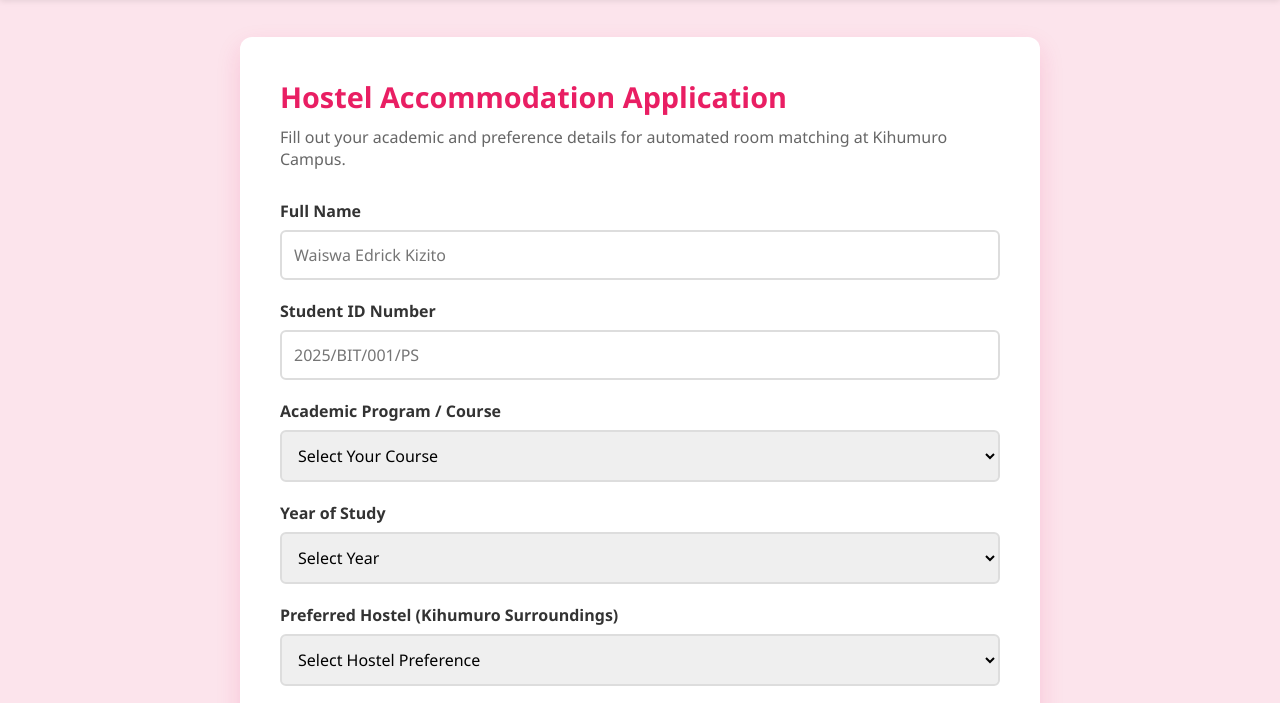
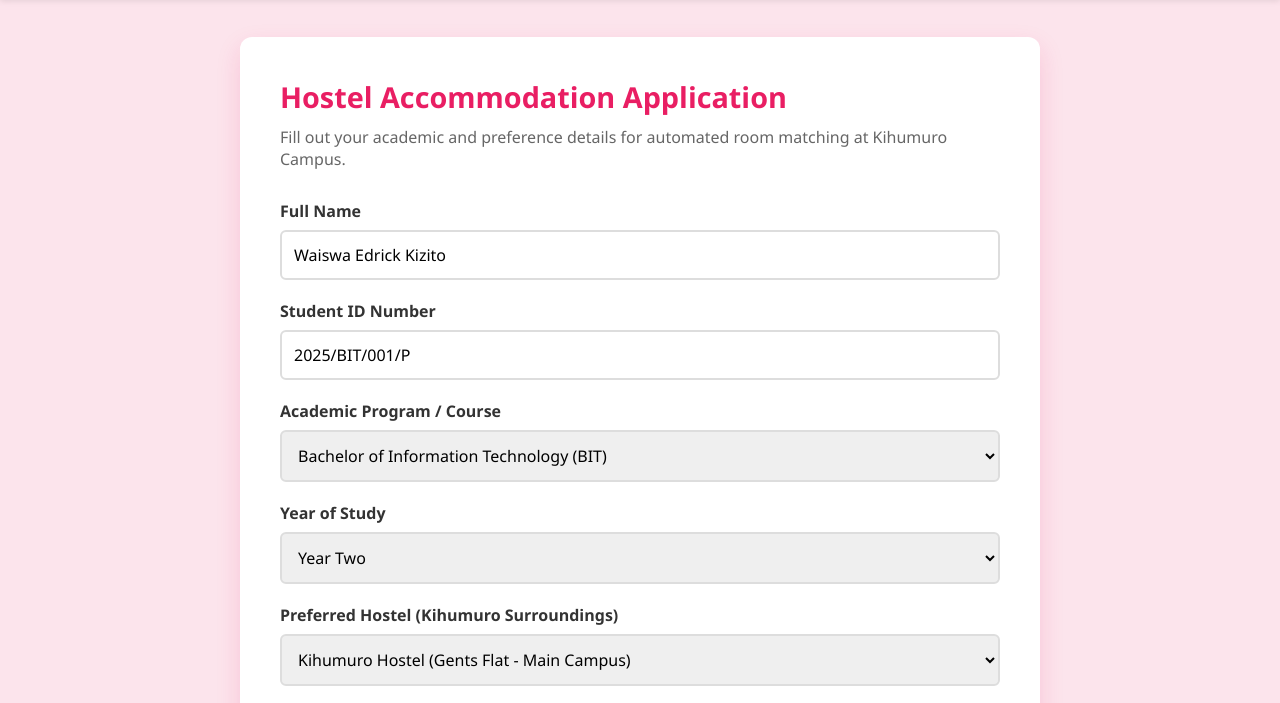
Before and after one commit to 2025bit014-oss/Hostel-Allocation-System-prototype, a plain HTML site: page apply.html in a window 1280 px wide. Shown: the part 74-777 px from the top of the page. Drawn offline with Linux system fonts and the light colour scheme.

Commit message:
Pre-fill application form fields with default values
Set default values for full name, student ID, course, year, and hostel preference in the application form.

```diff
--- a/apply.html
+++ b/apply.html
@@ -22,19 +22,19 @@
         <form action="success.html" method="GET">
             <div class="form-group">
                 <label for="fullName">Full Name</label>
-                <input type="text" id="fullName" placeholder="Waiswa Edrick Kizito" required>
+                <input type="text" id="fullName" value="Waiswa Edrick Kizito" required>
             </div>
 
             <div class="form-group">
                 <label for="studentId">Student ID Number</label>
-                <input type="text" id="studentId" placeholder="2025/BIT/001/PS" required>
+                <input type="text" id="studentId" value="2025/BIT/001/P" required>
             </div>
 
             <div class="form-group">
                 <label for="course">Academic Program / Course</label>
                 <select id="course" required>
                     <option value="">Select Your Course</option>
-                    <option value="BIT">Bachelor of Information Technology (BIT)</option>
+                    <option value="BIT" selected>Bachelor of Information Technology (BIT)</option>
                     <option value="BCS">Bachelor of Computer Science (BCS)</option>
                     <option value="BSE">Bachelor of Software Engineering (BSE)</option>
                     <option value="BICT">BSc. Information and Communications Technology (BICT)</option>
@@ -48,7 +48,7 @@
                 <select id="year" required>
                     <option value="">Select Year</option>
                     <option value="1">Year One</option>
-                    <option value="2">Year Two</option>
+                    <option value="2" selected>Year Two</option>
                     <option value="3">Year Three</option>
                     <option value="4">Year Four</option>
                 </select>
@@ -58,7 +58,7 @@
                 <label for="hostelPref">Preferred Hostel (Kihumuro Surroundings)</label>
                 <select id="hostelPref" required>
                     <option value="">Select Hostel Preference</option>
-                    <option value="Kihumuro Gents">Kihumuro Hostel (Gents Flat - Main Campus)</option>
+                    <option value="Kihumuro Gents" selected>Kihumuro Hostel (Gents Flat - Main Campus)</option>
                     <option value="Kihumuro Ladies">Kihumuro Hostel (Ladies Flat - Main Campus)</option>
                     <option value="Maama Brenda">Mile Four - Maama Brenda Hostel</option>
                     <option value="Mirrors Hostel">Mile Three - Mirrors Hostel</option>
```
